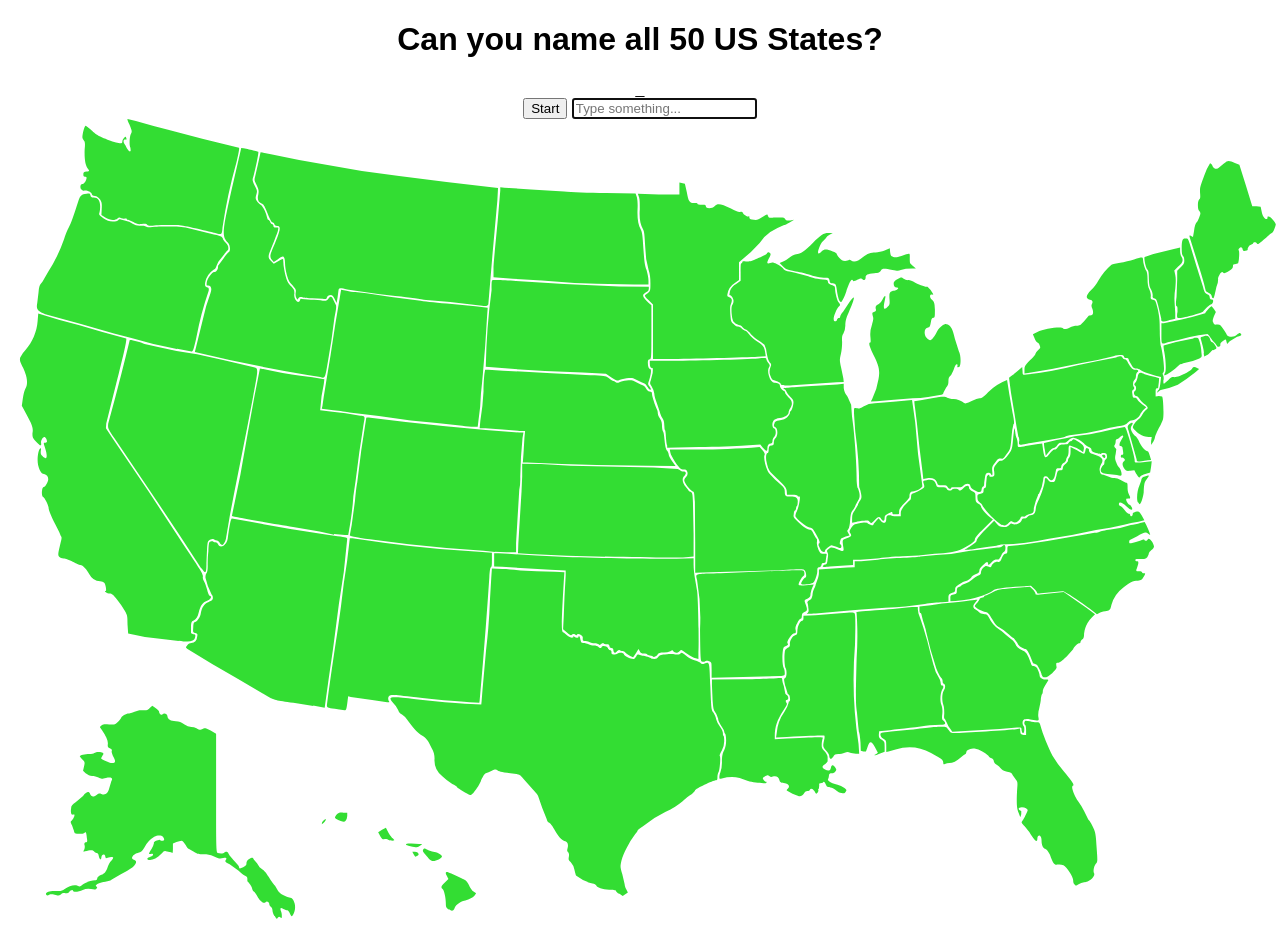
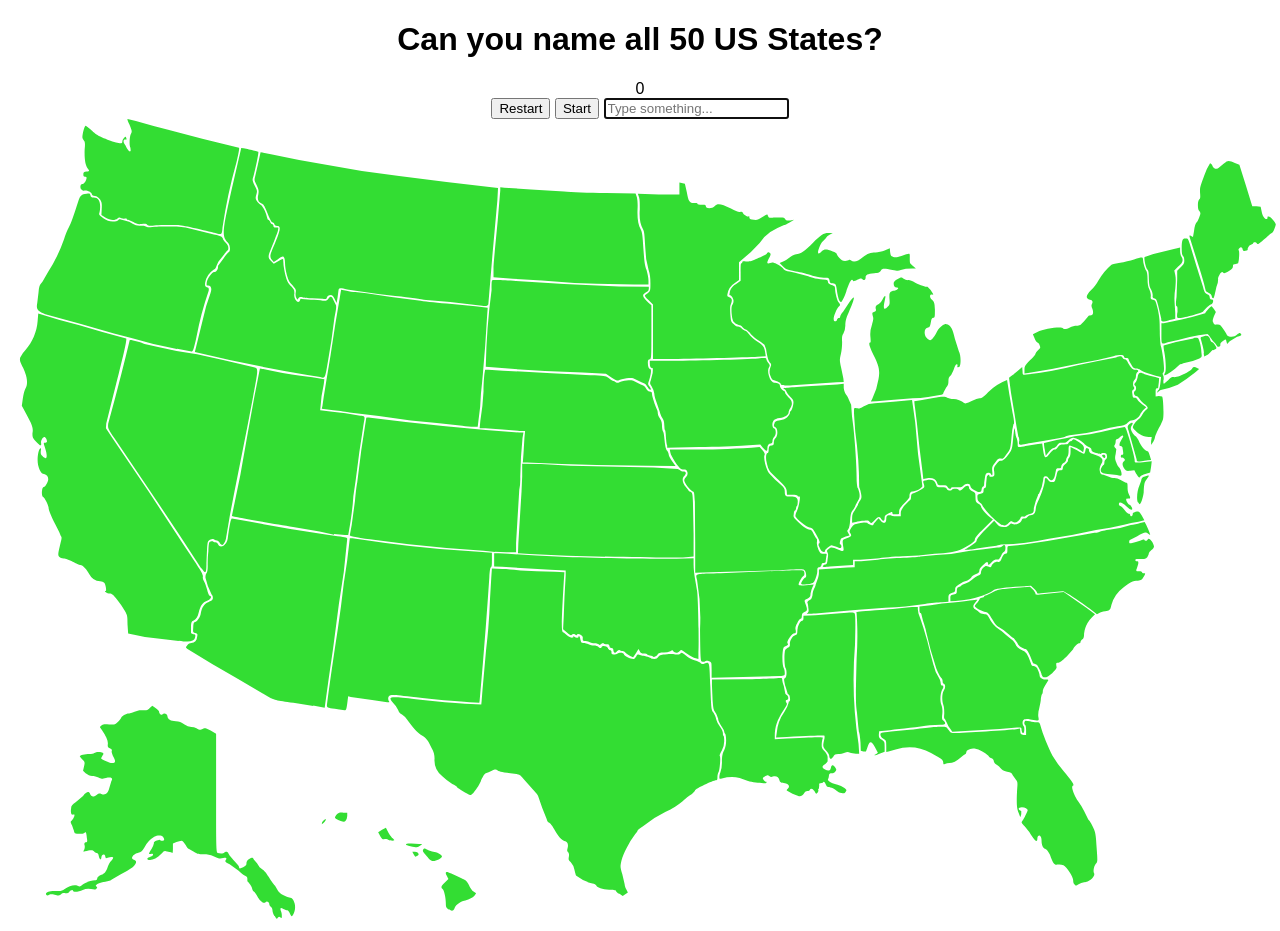
Before and after one commit to chrislrogers/USA_States_Game, a plain HTML site: page index.html in a window 1280 px wide. Drawn offline with Linux system fonts and the light colour scheme.

Commit message:
added restart button and expanded finish() function

```diff
--- a/index.html
+++ b/index.html
@@ -12,8 +12,9 @@
   </header>
 
   <div class="game-container">
-    <div class="score-display" id="score-display">_</div>
-    <button onclick="start()">Start</button>
+    <div class="score-display" id="score-display">0</div>
+        <button onclick="finish()">Restart</button>
+        <button onclick="start()">Start</button>
     <input type="text" class="input-word" id="input-word" placeholder="Type something..." autofocus>
   </div>
   <svg xmlns="http://www.w3.org/2000/svg" width="1600" height="938.3" viewBox="0 0 389.9 248.3" version="1.1" id="svg4">
--- a/script.js
+++ b/script.js
@@ -61,7 +61,6 @@ let score = 0;
 const scoreboard = document.getElementById('score-display');
 const input = document.getElementById('input-word');
 
-
 function start() {
     isPlaying = true;
     input.value = '';
@@ -87,12 +86,22 @@ function loop() {
         input.value = '';
         score++;
     }
+    if (!isPlaying) {
+        finish();
+    }
     scoreboard.innerHTML = score;
 }
 
 function finish() {
+    isPlaying = false;
     if (!isPlaying) {
         console.log('game over');
         score = 0;
+        let state;
+        for (let i = 0; i < states.length; i++) {
+            state = document.getElementById(states[i].toLowerCase());
+            state.innerHTML = '';
+        }
+        scoreboard.innerHTML = score;
     }
 }
```
